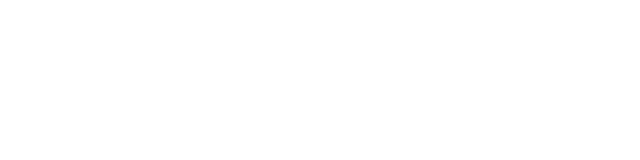
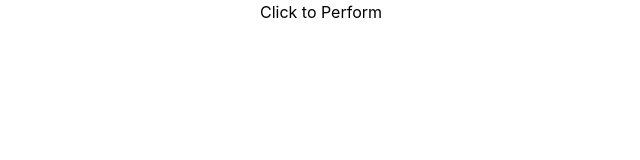
Before and after one commit to asma-mughal/dayOne, a React (Create React App) app: page / in a window 1280 px wide. Shown: the top 160 px of the page, without its empty margins (319-959 px from the left). Built offline with nearby package versions, Linux system fonts and the light colour scheme.

Commit message:
challangeTwo

```diff
--- a/src/components/RuffWork.jsx
+++ b/src/components/RuffWork.jsx
@@ -1,17 +1,22 @@
 import React from 'react'
 
 const RuffWork = () => {
-    function init(name)
-     { // name is a local variable created by init
-        function displayName() {
-          // displayName() is the inner function, that forms the closure
-          console.log(name); // use variable declared in the parent function
-        }
-        displayName();
-      }
-      init("apple");
+  function performOperation(secondInteger, secondDecimal, secondString) {
+    const firstInteger = 4;
+    const firstDecimal = 4.0;
+    const firstString = 'HackerRank ';
+
+    // Write code that uses console.log to print the sum of the 'firstInteger' and 'secondInteger' (converted to a Number        type) on a new line.
+    console.log(firstInteger + parseInt(secondInteger))
+    console.log(parseFloat(firstDecimal) + secondDecimal);
+    console.log(firstString + secondString);
+
+    // Write code that uses console.log to print the concatenation of 'firstString' and 'secondString' on a new line. The        variable 'firstString' must be printed first.
+
+}
   return (
     <div>
+      <button onClick={()=> performOperation("5",6.0,"Heloow")}>Click to Perform</button>
     </div>
   )
 }
```
